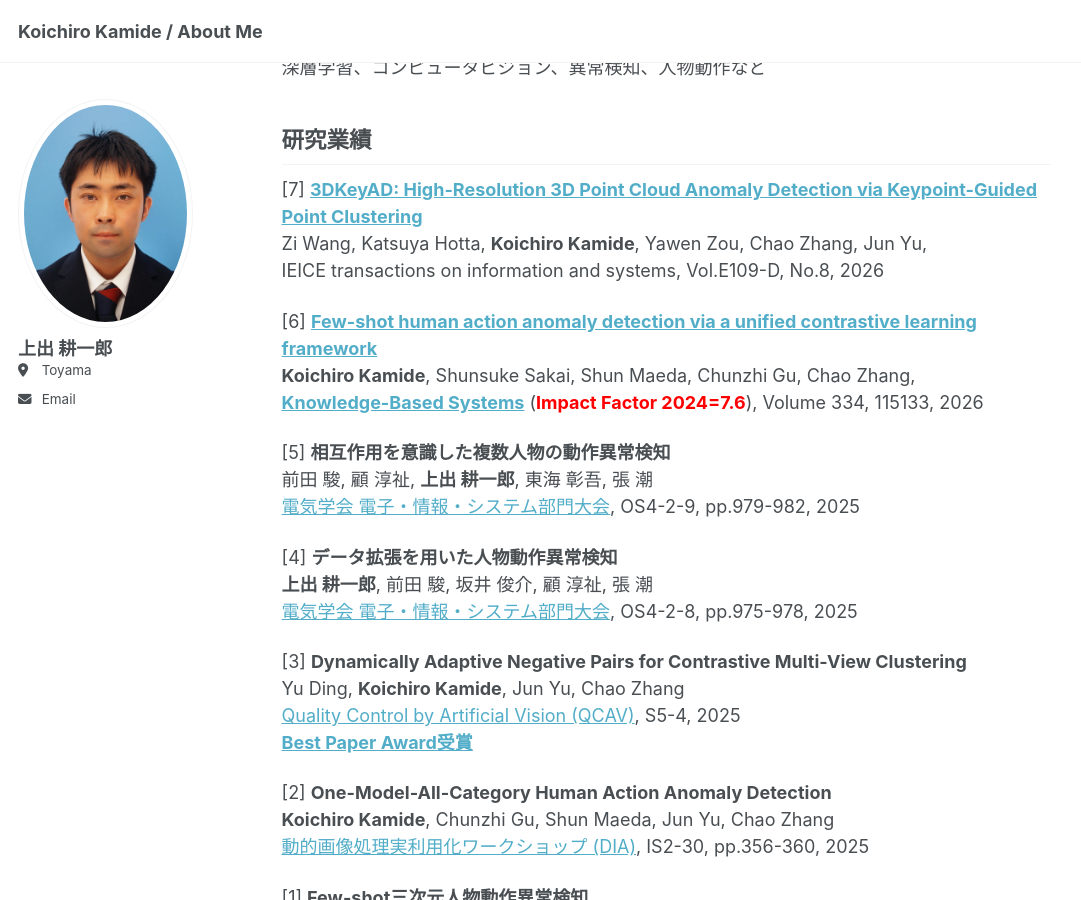
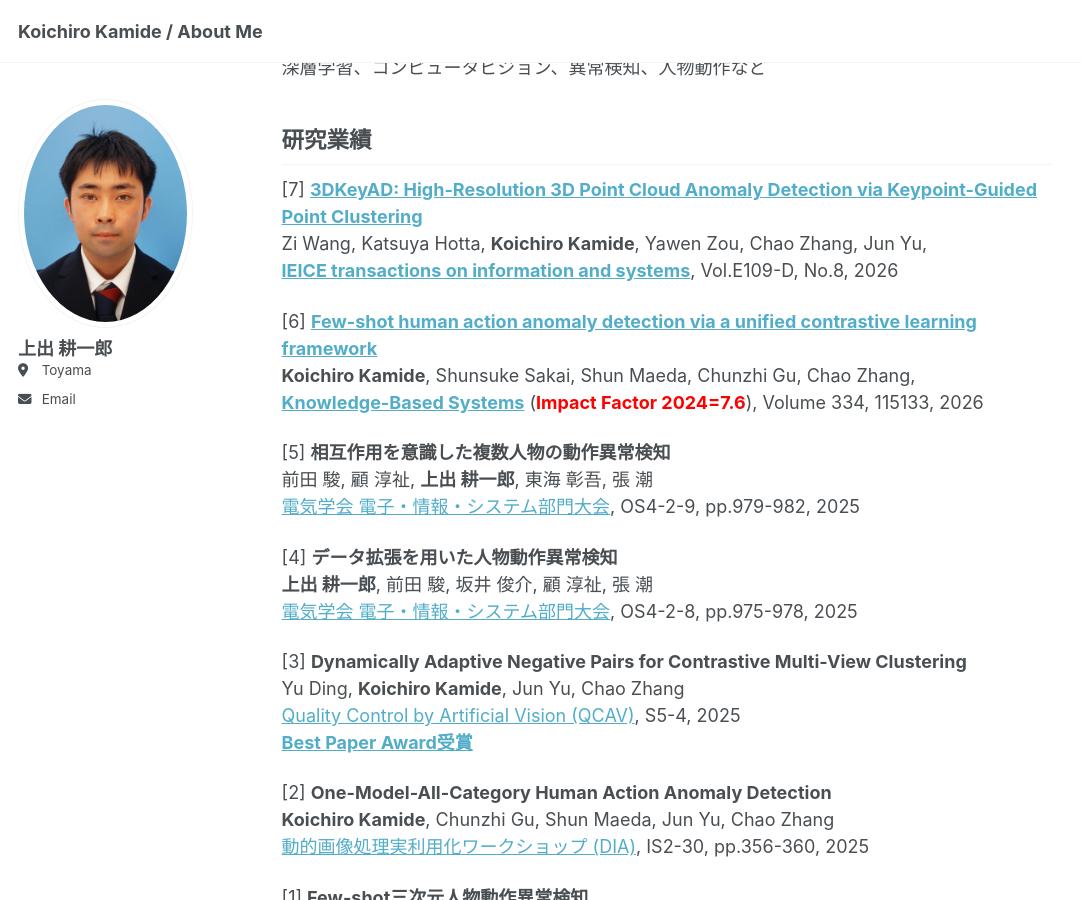
Before and after one commit to koichiro-kamide/koichiro-kamide.github.io, a Jekyll site: the page built from _pages/about.md, in a window 1280 px wide and 900 px high, scrolled down 402 px. Shown: the whole window, without its empty margins (0-1081 px from the left). Built offline with Jekyll 4.4.1, drawn with Linux system fonts in a browser that asks for light colours; part of the change alters nothing that is shown.

```diff
--- a/_pages/about.md
+++ b/_pages/about.md
@@ -41,7 +41,7 @@ redirect_from:
 ## 研究業績
 [7] [**3DKeyAD: High-Resolution 3D Point Cloud Anomaly Detection via Keypoint-Guided Point Clustering**](https://github.com/bigbearbear520/3DKeyAD)
 Zi Wang, Katsuya Hotta, **Koichiro Kamide**, Yawen Zou, Chao Zhang, Jun Yu,
-IEICE transactions on information and systems, Vol.E109-D, No.8, 2026
+[**IEICE transactions on information and systems**](https://globals.ieice.org/en_transactions/information), Vol.E109-D, No.8, 2026
 
 [6] [**Few-shot human action anomaly detection via a unified contrastive learning framework**](https://www.sciencedirect.com/science/article/pii/S0950705125021689)
 **Koichiro Kamide**, Shunsuke Sakai, Shun Maeda, Chunzhi Gu, Chao Zhang,
```
